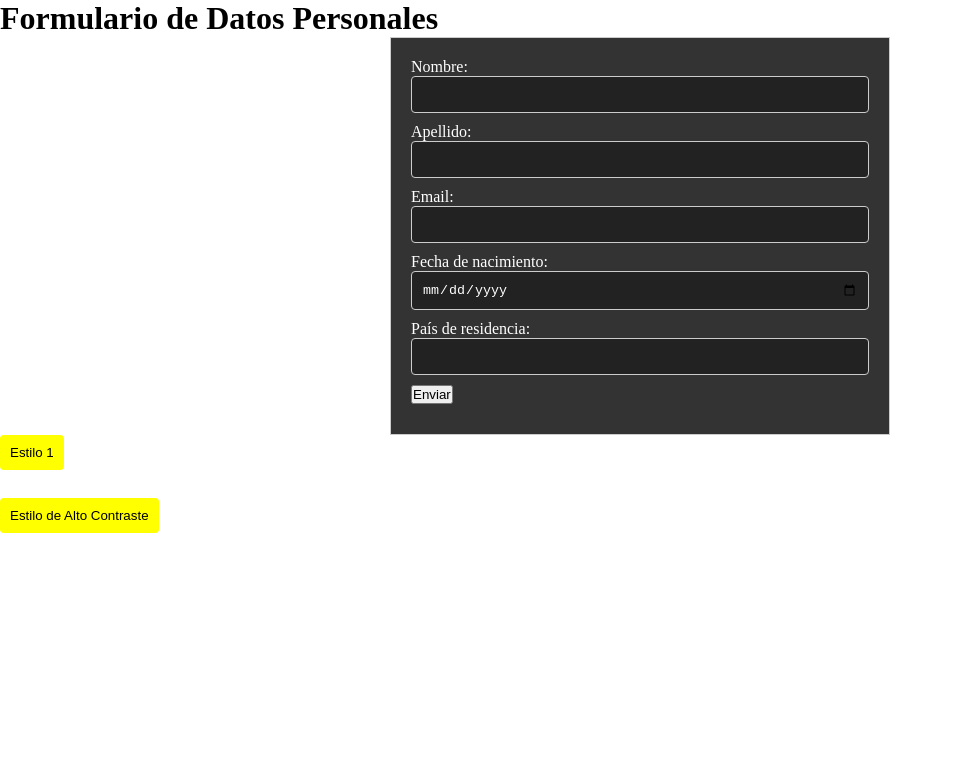
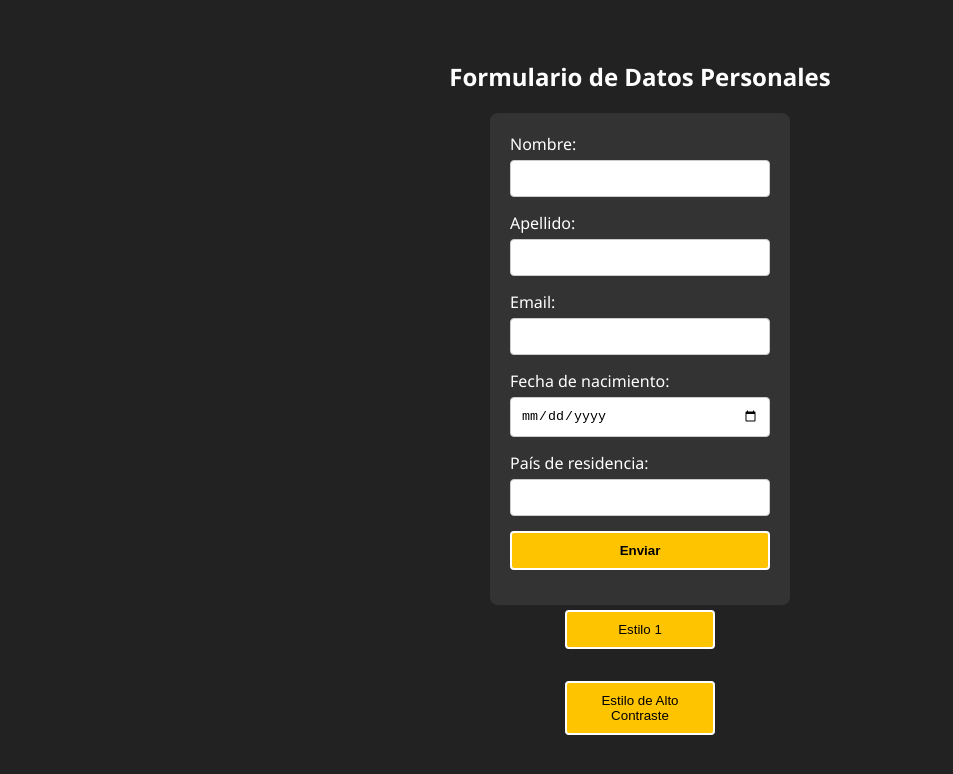
Before and after one commit to demianvparenti/CursoFullStack, a plain HTML site: page docs/index.html in a window 1280 px wide. Both pictures are taken after a click on the button "Estilo de Alto Contraste". Shown: the whole page, without its empty margins (0-953 px from the left). Drawn offline with Linux system fonts and the light colour scheme.

Commit message:
Update style-contrast.css

```diff
--- a/docs/style-contrast.css
+++ b/docs/style-contrast.css
@@ -1,63 +1,74 @@
-/* Ensure all margins and paddings are reset to avoid unexpected spaces */
 * {
     margin: 0;
     padding: 0;
     box-sizing: border-box;
 }
-
-/* Style the form */
-form {
-    margin: 0 auto; /* Center the form */
-    padding: 20px;
-    border: 1px solid #ccc;
-    background-color: #333; /* Matches your high contrast theme */
-    color: #fff;
-    max-width: 500px; /* Adjust as necessary */
+body {
+    font-family:'Segoe UI', Tahoma, Geneva, Verdana, sans-serif;
+    background-color: #222;
     display: flex;
+    justify-content: center;
+    align-items: center;
+    height: 100vh;
+    margin: 0;
     flex-direction: column;
 }
-
-/* Style the fieldset */
+h1 {
+    font-size: 24px;
+    color: white;
+    margin-bottom: 20px;
+    text-align: center;
+}
+form {
+    background-color: #333;
+    padding: 20px;
+    border-radius: 8px;
+    width: 300px;
+}
 fieldset {
     border: none;
-    margin: 0;
-    padding: 0;
 }
-
-/* Style the form elements */
-label, input, button {
-    margin-bottom: 10px;
+label {
+    display: block;
+    margin-bottom: 5px;
+    color: white;
 }
-
 input[type="text"],
 input[type="email"],
-input[type="date"] {
+input[type="date"],
+input[type="submit"] {
     width: 100%;
     padding: 10px;
-    margin-bottom: 10px;
+    margin-bottom: 15px;
     border: 1px solid #ccc;
     border-radius: 4px;
-    background-color: #222; /* Matches your high contrast theme */
-    color: #fff;
 }
-
-/* Style the buttons */
+input[type="submit"] {
+    background-color: #ffc400;
+    color: black;
+    border: none;
+    cursor: pointer;
+    font-weight: bold;
+    border: 2px solid white;
+}
+input[type="submit"]:hover {
+    background-color: #d6a400;
+}
+div {
+    text-align: center;
+}
 button {
     padding: 10px;
     border: none;
     border-radius: 4px;
-    background-color: #ff0; /* Yellow background */
-    color: #000; /* Black text */
+    background-color: #ffc400;
+    color: black;
     cursor: pointer;
-    margin-bottom: 10px;
+    margin: 5px;
+    width: 150px;
+    border: 2px solid white;
 }
 
 button:hover {
-    background-color: #ccc;
+    background-color: #d6a400;
 }
-
-/* Ensure there is no large space under the form */
-div {
-    margin: 0;
-    padding: 0;
-}
```
